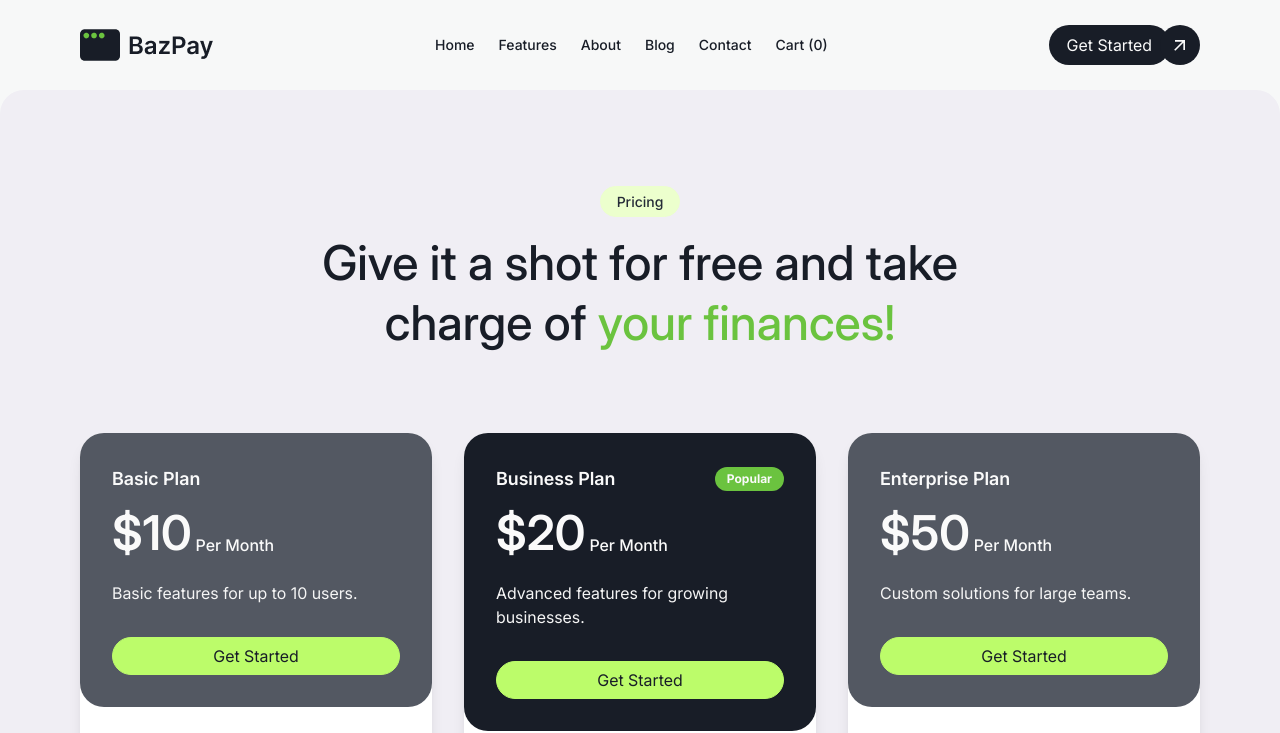
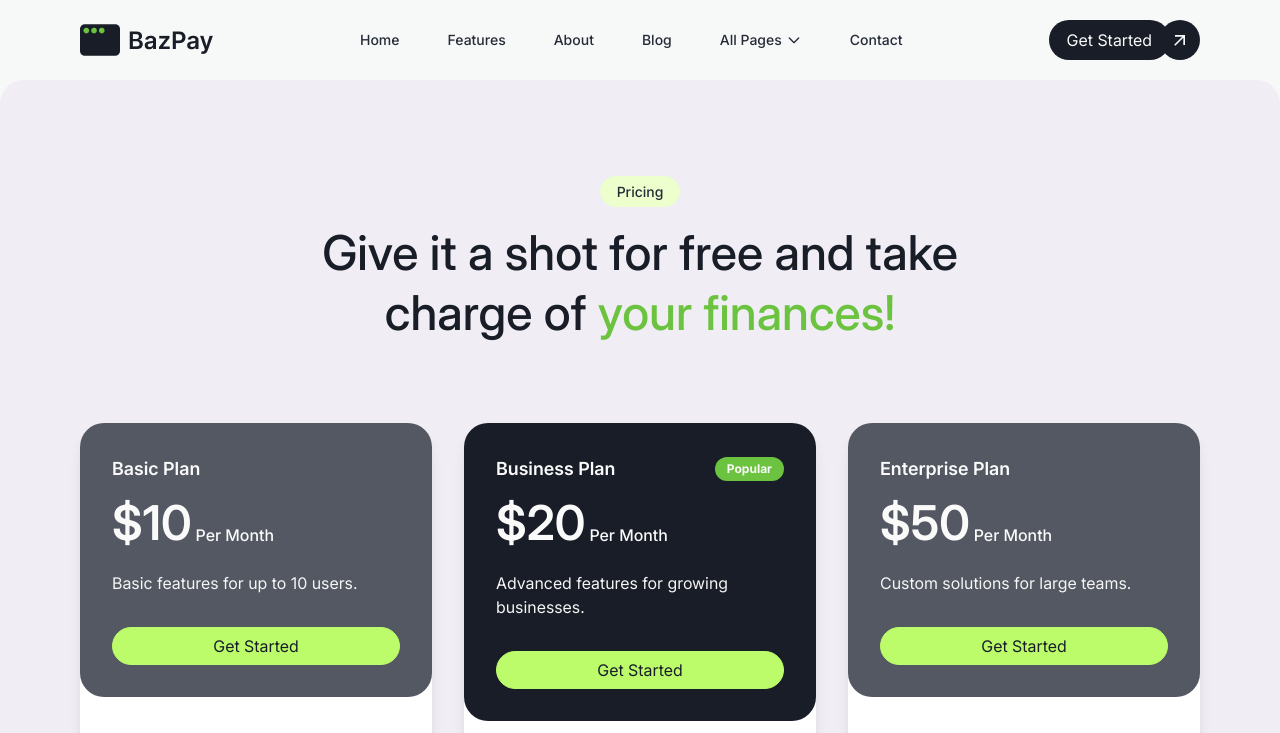
Before and after one commit to MdSaayed/BazPay, a React (Vite) app: page /pricing in a window 1280 px wide. Shown: the top 733 px of the page. Built offline with nearby package versions, Linux system fonts and the light colour scheme.

Commit message:
Fixed menu

```diff
--- a/src/components/navbar/Navbar.jsx
+++ b/src/components/navbar/Navbar.jsx
@@ -35,9 +35,6 @@ const Navbar = () => {
               <NavLink to="/about" className="nav-item px-3 py-2 text-sm font-medium transition-colors">About</NavLink>
               <NavLink to="/blog" className="nav-item px-3 py-2 text-sm font-medium transition-colors">Blog</NavLink>
               <NavLink to="/contact" className="nav-item px-3 py-2 text-sm font-medium transition-colors">Contact</NavLink>
-              <NavLink to="/cart" className="nav-item px-3 py-2 text-sm font-medium transition-colors flex items-center">Cart
-                <span className="ml-1">(0)</span>
-              </NavLink>
             </ul>
 
             {/* nav button */}
--- /dev/null
+++ b/src/components/navbar/NewNav.jsx
@@ -0,0 +1,227 @@
+import React, { useState, useRef } from "react";
+import { Link, NavLink } from "react-router-dom";
+import { MdOutlineArrowOutward, MdClose } from "react-icons/md"; // Import close icon
+import { motion } from "framer-motion";
+
+const NewNav = () => {
+  const [isAllPagesOpen, setAllPagesOpen] = useState(false);
+const [isMobileMenuOpen, setIsMobileMenuOpen] = useState(false);
+const dropdownRef = useRef(null);
+const timeoutRef = useRef(null);
+
+// Handles hover interaction for the dropdown
+const handleMouseEnter = () => {
+  if (timeoutRef.current) {
+    clearTimeout(timeoutRef.current); // Prevent hiding if user hovers back quickly
+  }
+  setAllPagesOpen(true);
+};
+
+const handleMouseLeave = () => {
+  timeoutRef.current = setTimeout(() => {
+    if (!dropdownRef.current.contains(document.querySelector(":hover"))) {
+      setAllPagesOpen(false);
+    }
+  }, 200);
+};
+
+
+  // Handle mobile menu toggle
+  const toggleMobileMenu = () => {
+    setIsMobileMenuOpen(!isMobileMenuOpen);
+  };
+
+  return (
+    <header className="bg-lightGrayishWhite">
+      <div className="container py-0">
+        <div className="flex items-center justify-between h-20">
+          <div className="flex-shrink-0 flex items-center">
+            <NavLink to="/" className="flex items-center space-x-2">
+              <img className="max-w-[134px]" src="/Logo.png" alt="Logo" />
+            </NavLink>
+          </div>
+
+          {/* Desktop Menu */}
+          <nav className="hidden lg:flex items-center space-x-6">
+            <Link to="/" className="nav-item px-3 py-2 text-sm font-medium transition-colors block">
+              Home
+            </Link>
+            <Link to="/features" className="nav-item px-3 py-2 text-sm font-medium transition-colors block">
+              Features
+            </Link>
+            <Link to="/about" className="nav-item px-3 py-2 text-sm font-medium transition-colors block">
+              About
+            </Link>
+            <Link to="/blog" className="nav-item px-3 py-2 text-sm font-medium transition-colors block">
+              Blog
+            </Link>
+
+            {/* Features Dropdown */}
+            <div
+              ref={dropdownRef}
+              className="relative"
+              onMouseEnter={handleMouseEnter}
+              onMouseLeave={handleMouseLeave}
+            >
+              <button
+                className="nav-item px-3 py-2 text-sm font-medium transition-colors flex items-center gap-1"
+              >
+                All Pages
+                <svg
+                  xmlns="http://www.w3.org/2000/svg"
+                  fill="none"
+                  viewBox="0 0 24 24"
+                  stroke="currentColor"
+                  className={`w-4 h-4 transform transition-transform ${
+                    isAllPagesOpen ? "rotate-180" : ""
+                  }`} // Rotate when open
+                >
+                  <path strokeLinecap="round" strokeLinejoin="round" strokeWidth="2" d="M19 9l-7 7-7-7"></path>
+                </svg>
+              </button>
+
+              {/* Dropdown with Animation */}
+              {isAllPagesOpen && (
+                <motion.div
+                  className="absolute top-full left-0 mt-2 w-56 bg-white text-primary rounded-lg shadow-lg border"
+                  initial={{ opacity: 0, y: -20 }} // Initial position and opacity
+                  animate={{ opacity: 1, y: 0 }} // Animate to visible
+                  exit={{ opacity: 0, y: -20 }} // Exit animation
+                  transition={{ duration: 0.3 }}
+                >
+                  <ul className="space-y-1">
+                    <li>
+                      <Link to="/" className="nav-item px-3 py-2 text-sm font-medium transition-colors block">
+                        Home
+                      </Link>
+                    </li>
+                    <li>
+                      <Link to="/homev1" className="nav-item px-3 py-2 text-sm font-medium transition-colors block">
+                        Home V1
+                      </Link>
+                    </li>
+                    <li>
+                      <Link to="/features" className="nav-item px-3 py-2 text-sm font-medium transition-colors block">
+                        Features
+                      </Link>
+                    </li>
+                    <li>
+                      <Link to="/about" className="nav-item px-3 py-2 text-sm font-medium transition-colors block">
+                        About
+                      </Link>
+                    </li>
+                  </ul>
+                </motion.div>
+              )}
+            </div>
+
+            <Link to="/contact" className="nav-item px-3 py-2 text-sm font-medium transition-colors block">
+              Contact
+            </Link>
+          </nav>
+
+          {/* nav button */}
+          <div className="btn-wrapper hidden lg:block">
+            <NavLink to="/get-started" className="btn-primary">
+              <span>Get Started</span>
+              <MdOutlineArrowOutward className="btn-arrow" />
+            </NavLink>
+          </div>
+
+          {/* Mobile Menu Button */}
+          <div className="lg:hidden flex items-center">
+            <button onClick={toggleMobileMenu} className="text-primary">
+              {isMobileMenuOpen ? (
+                <MdClose className="w-6 h-6" />
+              ) : (
+                <svg xmlns="http://www.w3.org/2000/svg" fill="none" viewBox="0 0 24 24" stroke="currentColor" className="w-6 h-6">
+                  <path strokeLinecap="round" strokeLinejoin="round" strokeWidth="2" d="M4 6h16M4 12h16M4 18h16"></path>
+                </svg>
+              )}
+            </button>
+          </div>
+        </div>
+      </div>
+
+      {/* Mobile Dropdown Menu with Height Animation */}
+      {isMobileMenuOpen && (
+        <motion.div
+          className="lg:hidden fixed inset-0 top-16 z-40 bg-white"
+          initial={{ opacity: 0, top: "-100%" }} // Initial state (off-screen)
+          animate={{ opacity: 1, top: 80 }} // Animate to top-0 (visible)
+          exit={{ opacity: 0, top: "-100%" }} // Exit animation (move off-screen)
+          transition={{ duration: 0.3 }}
+        >
+          <div className="container px-4 sm:px-6 py-4 h-full overflow-y-auto">
+            <nav className="flex flex-col space-y-2">
+              <Link to="/" className="text-primary font-medium py-2">
+                Home
+              </Link>
+              <Link to="/features" className="text-primary font-medium py-2">
+                Features
+              </Link>
+              <Link to="/about" className="text-primary font-medium py-2">
+                About
+              </Link>
+              <Link to="/blog" className="text-primary font-medium py-2">
+                Blog
+              </Link>
+
+              {/* Features Dropdown in Mobile */}
+              <button
+                onClick={() => setAllPagesOpen(!isAllPagesOpen)}
+                className="text-primary font-medium py-2 flex justify-between items-center"
+              >
+                All Pages
+                <svg
+                  xmlns="http://www.w3.org/2000/svg"
+                  fill="none"
+                  viewBox="0 0 24 24"
+                  stroke="currentColor"
+                  className={`w-4 h-4 transform transition-transform ${
+                    isAllPagesOpen ? "rotate-180" : ""
+                  }`} // Rotate arrow when open
+                >
+                  <path strokeLinecap="round" strokeLinejoin="round" strokeWidth="2" d="M19 9l-7 7-7-7"></path>
+                </svg>
+              </button>
+
+              {isAllPagesOpen && (
+                <div className="bg-softWhite rounded-lg p-3">
+                  <ul className="space-y-1">
+                    <li>
+                      <Link to="/" className="nav-item px-3 py-2 text-sm font-medium transition-colors block">
+                        Home
+                      </Link>
+                    </li>
+                    <li>
+                      <Link to="/homev1" className="nav-item px-3 py-2 text-sm font-medium transition-colors block">
+                        Home V1
+                      </Link>
+                    </li>
+                    <li>
+                      <Link to="/features" className="nav-item px-3 py-2 text-sm font-medium transition-colors block">
+                        Features
+                      </Link>
+                    </li>
+                    <li>
+                      <Link to="/about" className="nav-item px-3 py-2 text-sm font-medium transition-colors block">
+                        About
+                      </Link>
+                    </li>
+                  </ul>
+                </div>
+              )}
+
+              <Link to="/contact" className="text-primary font-medium py-2">
+                Contact
+              </Link>
+            </nav>
+          </div>
+        </motion.div>
+      )}
+    </header>
+  );
+};
+
+export default NewNav;
--- a/src/layout/Layout.jsx
+++ b/src/layout/Layout.jsx
@@ -3,11 +3,13 @@ import { Outlet } from 'react-router-dom';
 import Navbar from '../components/navbar/Navbar';
 import Footer from '../components/footer/Footer';
 import ScrollToTop from '../components/ScrollToTop/ScrollToTop ';
+import NewNav from '../components/navbar/NewNav';
 
 const Layout = () => {
     return (
         <div>
-            <Navbar />
+            {/* <Navbar /> */}
+            <NewNav/>
             <ScrollToTop />
             <Outlet />
             <Footer />
```
Also changed, not shown: src/components/pricing/Pricing.jsx (+28 -26 lines).
